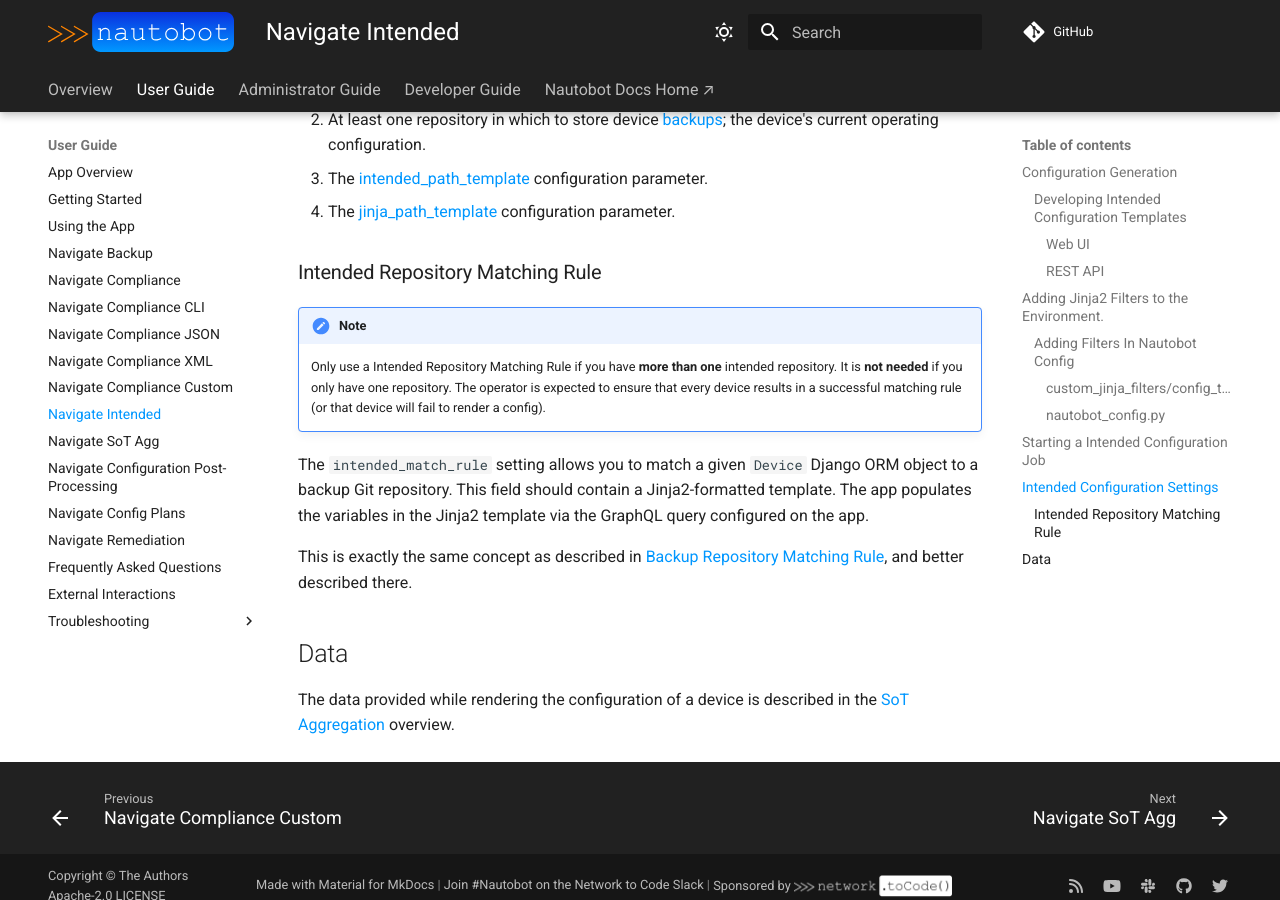
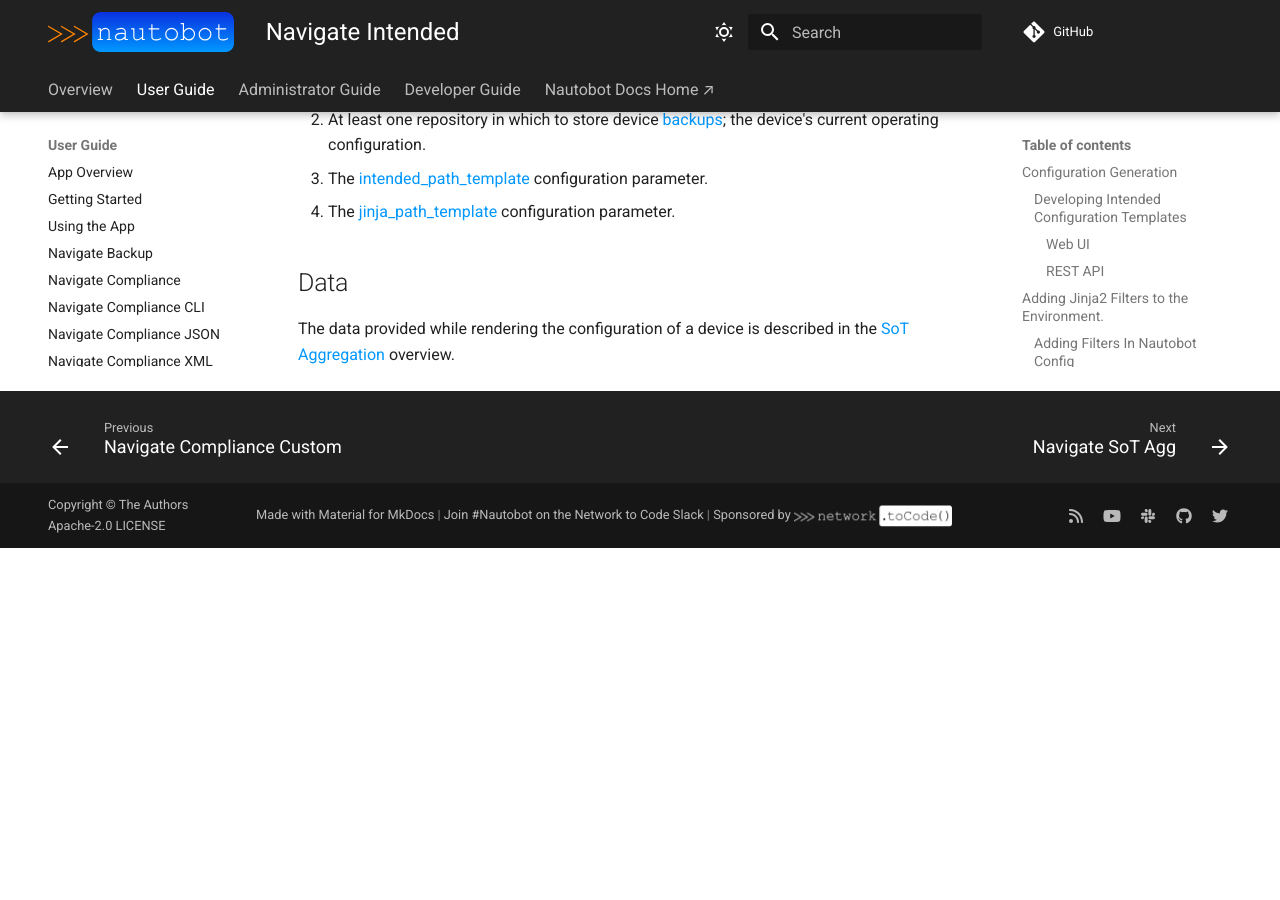
Before and after one commit to nautobot/nautobot-app-golden-config, an MkDocs documentation site: the page built from docs/user/app_feature_intended.md, in a window 1280 px wide and 900 px high, scrolled down 4199 px. Built offline with MkDocs 1.6.1 and Material for MkDocs 9.7.7, drawn with Linux system fonts in a browser that asks for light colours; comment, search, counter and statistics services are not loaded; after the commit the page ends 4747 px from its top, so only the background shows below that.

Commit message:
Remove Intended Repository Matching Rule
This section that the documentation is rerfering to was removed in PR 205.

```diff
--- a/docs/user/app_feature_intended.md
+++ b/docs/user/app_feature_intended.md
@@ -126,15 +126,6 @@
 3. The [intended_path_template](./app_use_cases.md#application-settings) configuration parameter.
 4. The [jinja_path_template](./app_use_cases.md#application-settings) configuration parameter.
 
-### Intended Repository Matching Rule
-
-!!! note
-    Only use a Intended Repository Matching Rule if you have **more than one** intended repository. It is **not needed** if you only have one repository. The operator is expected to ensure that every device results in a successful matching rule (or that device will fail to render a config).
-
-The `intended_match_rule` setting allows you to match a given `Device` Django ORM object to a backup Git repository. This field should contain a Jinja2-formatted template. The app populates the variables in the Jinja2 template via the GraphQL query configured on the app.
-
-This is exactly the same concept as described in [Backup Repository Matching Rule](./app_feature_backup.md#repository-matching-rule), and better described there.
-
 ## Data
 
 The data provided while rendering the configuration of a device is described in the [SoT Aggregation](./app_feature_sotagg.md) overview.
```
